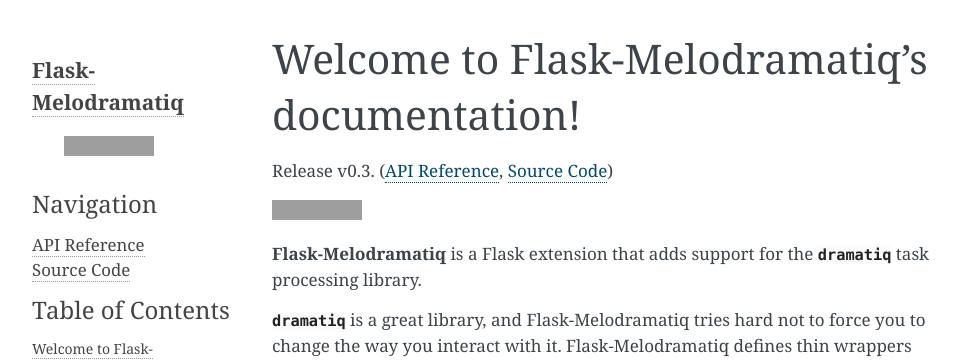
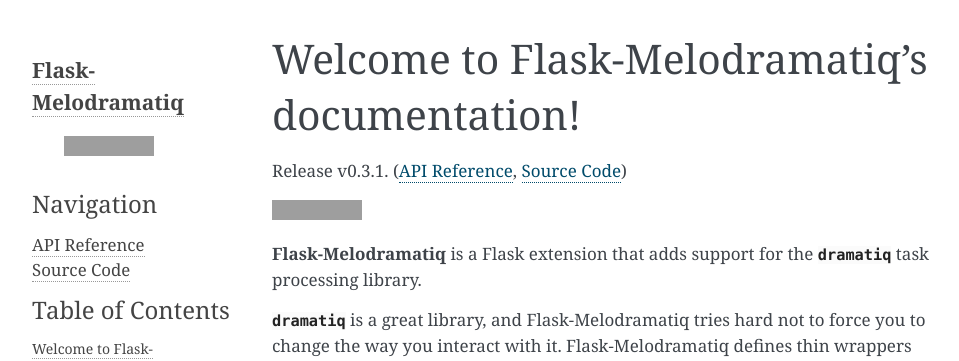
Before and after one commit to epandurski/flask_melodramatiq, a Sphinx documentation site: the page built from docs/index.rst, in a window 1280 px wide and 900 px high, cut to the strip 0-361 px from the top of the window. Shown: the whole strip, without its empty margins (148-1107 px from the left). Built offline with Sphinx 7.4.7, drawn with Linux system fonts in a browser that asks for light colours; grey boxes are pictures that could not be loaded.

Commit message:
Bump version number

```diff
--- a/docs/conf.py
+++ b/docs/conf.py
@@ -62,9 +62,9 @@
 # built documents.
 #
 # The short X.Y version.
-version = '0.3'
+version = '0.3.1'
 # The full version, including alpha/beta/rc tags.
-release = '0.3'
+release = '0.3.1'
 
 # The language for content autogenerated by Sphinx. Refer to documentation
 # for a list of supported languages.
@@ -138,7 +138,7 @@
 # The name for this set of Sphinx documents.
 # "<project> v<release> documentation" by default.
 #
-# html_title = 'Flask-Melodramatiq v0.3'
+# html_title = 'Flask-Melodramatiq v0.3.1'
 
 # A shorter title for the navigation bar.  Default is the same as html_title.
 #
--- a/setup.py
+++ b/setup.py
@@ -14,7 +14,7 @@
 
 setup(
     name='Flask-Melodramatiq',
-    version='0.3',
+    version='0.3.1',
     url='https://github.com/epandurski/flask_melodramatiq',
     license='MIT',
     author='Evgeni Pandurski',
```
